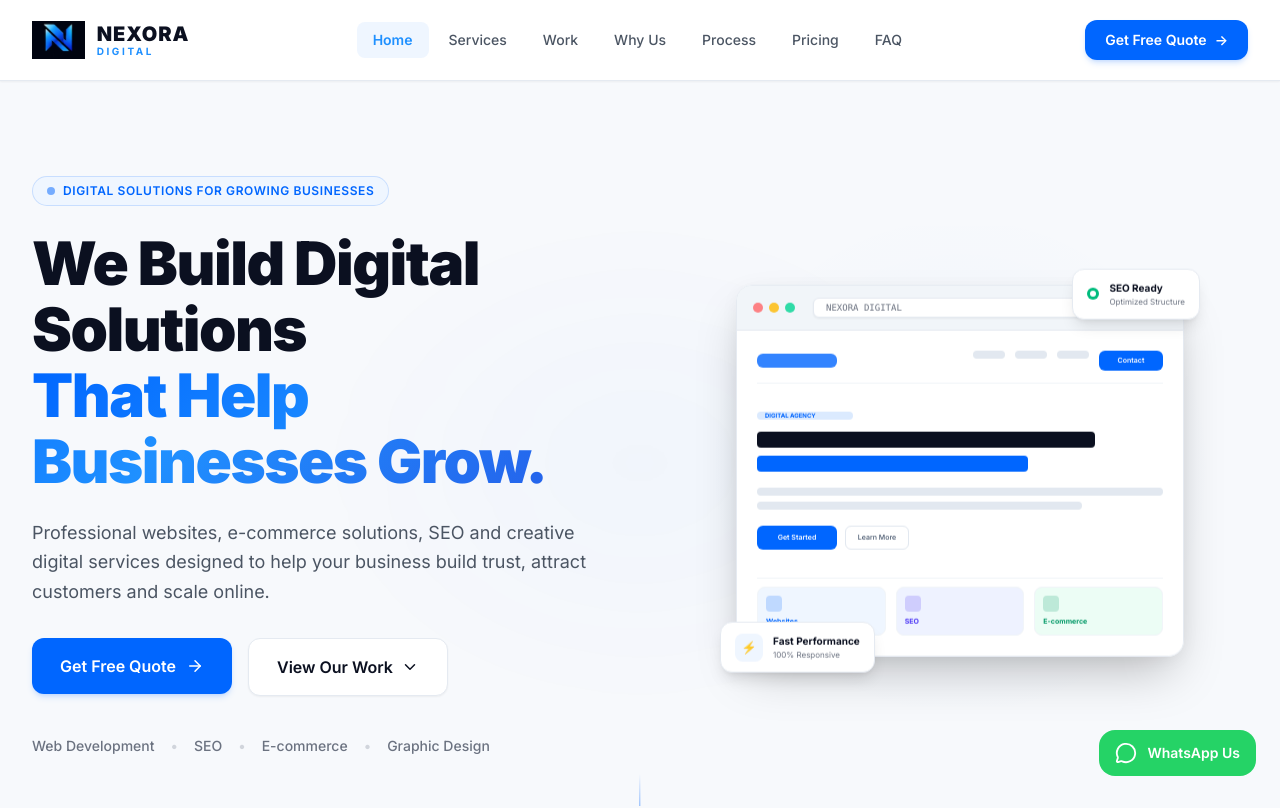
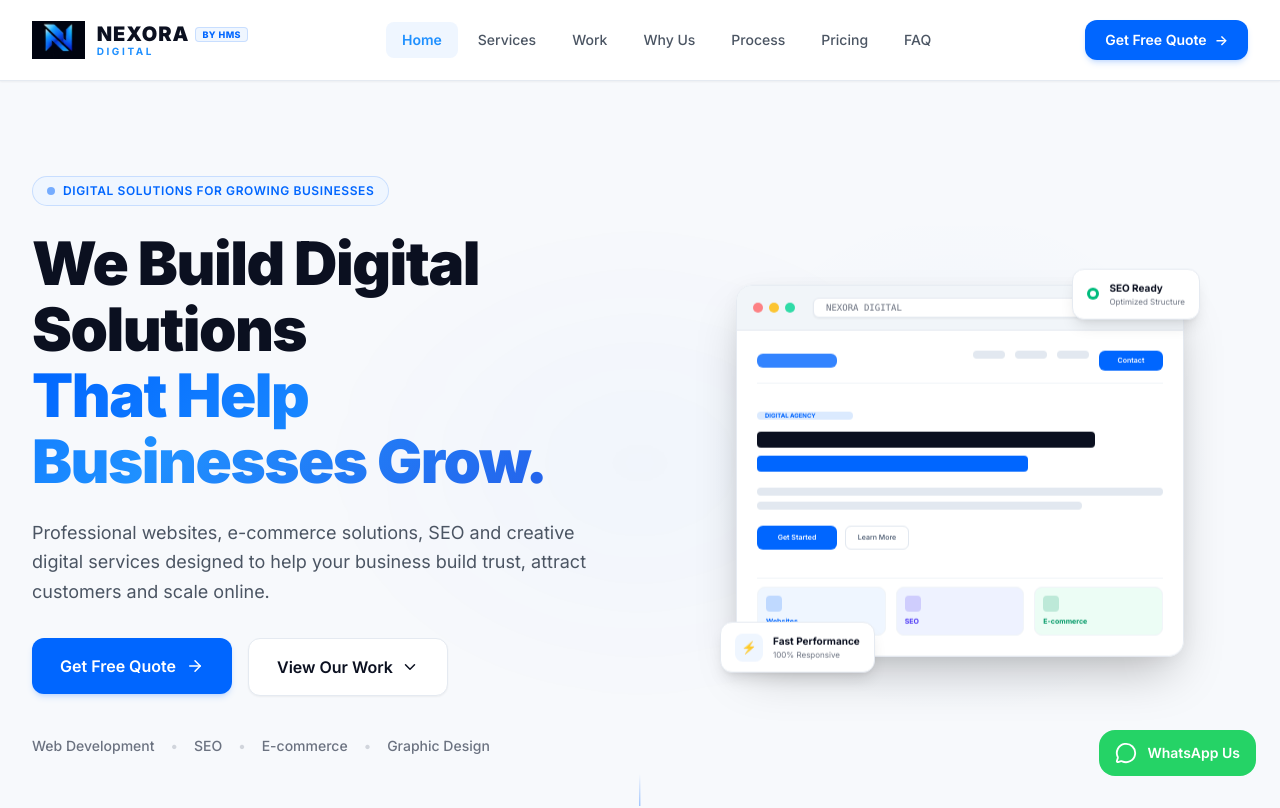
Before and after one commit to saadsa9112-cloud/NEXORA-BUSINESS-SITE, a React (Vite) app: page / in a window 1280 px wide. Shown: the top 808 px of the page. Built offline with nearby package versions, Linux system fonts and the light colour scheme.

Commit message:
feat: update domain to nexorabyhms.netlify.app, email to sales.nexorahms@gmail.com, and establish NEXORA DIGITAL BY HMS brand identity for Hafiz Muhammad Saad

```diff
--- a/index.html
+++ b/index.html
@@ -6,28 +6,29 @@
     <meta name="viewport" content="width=device-width, initial-scale=1.0" />
 
     <!-- Primary Meta Tags -->
-    <title>NEXORA DIGITAL | Web Development, SEO &amp; Digital Solutions</title>
-    <meta name="title" content="NEXORA DIGITAL | Web Development, SEO &amp; Digital Solutions" />
-    <meta name="description" content="NEXORA DIGITAL provides professional website development, WordPress, Shopify, SEO, graphic design, hosting and website maintenance solutions for growing businesses." />
-    <meta name="keywords" content="web development, SEO services, Shopify development, WordPress development, digital agency, website design, graphic design, hosting" />
+    <title>NEXORA DIGITAL by HMS | Web Development, SEO &amp; Digital Solutions</title>
+    <meta name="title" content="NEXORA DIGITAL by HMS | Web Development, SEO &amp; Digital Solutions" />
+    <meta name="description" content="NEXORA DIGITAL by HMS (Hafiz Muhammad Saad) provides professional website development, WordPress, Shopify, SEO, graphic design, hosting and website maintenance solutions." />
+    <meta name="keywords" content="web development, SEO services, Shopify development, WordPress development, digital agency, website design, graphic design, hosting, HMS, Hafiz Muhammad Saad" />
+    <meta name="author" content="Hafiz Muhammad Saad (HMS) - NEXORA DIGITAL" />
     <meta name="robots" content="index, follow" />
     <meta name="language" content="English" />
-    <link rel="canonical" href="https://nexoradigitalsol.com/" />
+    <link rel="canonical" href="https://nexorabyhms.netlify.app/" />
 
     <!-- Open Graph / Facebook -->
     <meta property="og:type" content="website" />
-    <meta property="og:url" content="https://nexoradigitalsol.com/" />
-    <meta property="og:title" content="NEXORA DIGITAL | Web Development, SEO &amp; Digital Solutions" />
-    <meta property="og:description" content="NEXORA DIGITAL provides professional website development, WordPress, Shopify, SEO, graphic design, hosting and website maintenance solutions for growing businesses." />
-    <meta property="og:image" content="https://nexoradigitalsol.com/og-image.jpg" />
-    <meta property="og:site_name" content="NEXORA DIGITAL" />
+    <meta property="og:url" content="https://nexorabyhms.netlify.app/" />
+    <meta property="og:title" content="NEXORA DIGITAL by HMS | Web Development, SEO &amp; Digital Solutions" />
+    <meta property="og:description" content="NEXORA DIGITAL by HMS (Hafiz Muhammad Saad) provides professional website development, WordPress, Shopify, SEO, graphic design, hosting and website maintenance." />
+    <meta property="og:image" content="https://nexorabyhms.netlify.app/og-image.jpg" />
+    <meta property="og:site_name" content="NEXORA DIGITAL by HMS" />
 
     <!-- Twitter -->
     <meta property="twitter:card" content="summary_large_image" />
-    <meta property="twitter:url" content="https://nexoradigitalsol.com/" />
-    <meta property="twitter:title" content="NEXORA DIGITAL | Web Development, SEO &amp; Digital Solutions" />
-    <meta property="twitter:description" content="NEXORA DIGITAL provides professional website development, WordPress, Shopify, SEO, graphic design, hosting and website maintenance solutions for growing businesses." />
-    <meta property="twitter:image" content="https://nexoradigitalsol.com/og-image.jpg" />
+    <meta property="twitter:url" content="https://nexorabyhms.netlify.app/" />
+    <meta property="twitter:title" content="NEXORA DIGITAL by HMS | Web Development, SEO &amp; Digital Solutions" />
+    <meta property="twitter:description" content="NEXORA DIGITAL by HMS (Hafiz Muhammad Saad) provides professional website development, WordPress, Shopify, SEO, graphic design, hosting and website maintenance." />
+    <meta property="twitter:image" content="https://nexorabyhms.netlify.app/og-image.jpg" />
 
     <!-- Fonts -->
     <link rel="preconnect" href="https://fonts.googleapis.com" />
@@ -39,16 +40,19 @@
     {
       "@context": "https://schema.org",
       "@type": "Organization",
-      "name": "NEXORA DIGITAL",
-      "url": "https://nexoradigitalsol.com",
-      "logo": "https://nexoradigitalsol.com/logo.svg",
-      "description": "NEXORA DIGITAL provides professional website development, WordPress, Shopify, SEO, graphic design, hosting and website maintenance solutions for growing businesses.",
-      "email": "hello.nexoradigitals@gmail.com",
+      "name": "NEXORA DIGITAL by HMS",
+      "url": "https://nexorabyhms.netlify.app",
+      "logo": "https://nexorabyhms.netlify.app/logo.svg",
+      "description": "NEXORA DIGITAL by HMS (Hafiz Muhammad Saad) provides professional website development, WordPress, Shopify, SEO, graphic design, hosting and website maintenance solutions.",
+      "email": "sales.nexorahms@gmail.com",
       "telephone": "+92-345-3937195",
+      "founder": {
+        "@type": "Person",
+        "name": "Hafiz Muhammad Saad",
+        "alternateName": "HMS"
+      },
       "sameAs": [
-        "https://www.facebook.com/profile.php?id=61592546954736",
-        "https://instagram.com/nexoradigital",
-        "https://linkedin.com/company/nexoradigital"
+        "https://www.facebook.com/profile.php?id=61592546954736"
       ],
       "contactPoint": {
         "@type": "ContactPoint",
--- a/src/components/About/About.jsx
+++ b/src/components/About/About.jsx
@@ -1,4 +1,4 @@
-import { ArrowRight } from 'lucide-react'
+import { ArrowRight, ShieldCheck, UserCheck } from 'lucide-react'
 import ScrollReveal from '../Motion/ScrollReveal'
 
 const FLOW_STEPS = ['Strategy', 'Design', 'Development', 'Growth']
@@ -9,18 +9,35 @@ export default function About() {
       <div className="max-w-7xl mx-auto px-4 sm:px-6 lg:px-8">
         <div className="max-w-4xl mx-auto">
           {/* Content */}
-          <ScrollReveal variant="fadeUp" className="text-center mb-12">
+          <ScrollReveal variant="fadeUp" className="text-center mb-10">
             <div className="inline-flex items-center gap-2 px-3.5 py-1.5 rounded-full border border-blue-500/20 bg-blue-50 text-[#0066FF] mb-4">
-              <span className="text-xs font-semibold tracking-wider uppercase">About Us</span>
+              <span className="text-xs font-semibold tracking-wider uppercase">About Us • HMS Engineering</span>
             </div>
             <h2 id="about-heading" className="text-3xl sm:text-4xl font-black text-[#0B1020] leading-tight tracking-tight mb-5">
               Digital Solutions Built Around <span className="text-gradient-blue">Your Business.</span>
             </h2>
-            <p className="text-[#4B5563] text-base sm:text-lg leading-relaxed max-w-2xl mx-auto">
-              NEXORA DIGITAL helps startups, small businesses and growing brands establish a
-              professional online presence through modern websites, e-commerce solutions, SEO,
-              creative design and reliable digital support.
+            <p className="text-[#4B5563] text-base sm:text-lg leading-relaxed max-w-2xl mx-auto mb-6">
+              NEXORA DIGITAL (by HMS) is led by <strong>Hafiz Muhammad Saad</strong>, providing startups, small businesses and enterprise clients with custom web engineering, e-commerce, SEO, and ongoing technical excellence.
             </p>
+          </ScrollReveal>
+
+          {/* HMS Founder & Leadership Trust Badge */}
+          <ScrollReveal variant="fadeUp" delay={0.15} className="mb-12">
+            <div className="p-5 sm:p-6 rounded-2xl bg-[#F8FAFC] border border-[#E5EAF1] shadow-xs flex flex-col sm:flex-row items-center justify-between gap-4 max-w-2xl mx-auto">
+              <div className="flex items-center gap-3">
+                <div className="w-11 h-11 rounded-xl bg-blue-50 text-[#0066FF] flex items-center justify-center flex-shrink-0 font-bold border border-blue-100">
+                  <UserCheck size={22} />
+                </div>
+                <div className="text-left">
+                  <span className="text-[10px] font-bold text-[#0066FF] uppercase tracking-wider block">Founder & Lead Engineer</span>
+                  <h3 className="text-base font-bold text-[#0B1020]">Hafiz Muhammad Saad (HMS)</h3>
+                </div>
+              </div>
+              <div className="inline-flex items-center gap-2 px-3 py-1.5 rounded-lg bg-emerald-50 text-emerald-700 border border-emerald-200 text-xs font-semibold">
+                <ShieldCheck size={14} className="text-emerald-600" />
+                <span>Verified Direct Accountability</span>
+              </div>
+            </div>
           </ScrollReveal>
 
           {/* Flow diagram */}
--- a/src/components/Footer/Footer.jsx
+++ b/src/components/Footer/Footer.jsx
@@ -137,7 +137,7 @@ export default function Footer() {
         {/* Bottom bar */}
         <div className="border-t border-white/10 pt-8 flex flex-col sm:flex-row items-center justify-between gap-4">
           <p className="text-[#A7ADBB] text-xs">
-            © 2026 NEXORA DIGITAL. All Rights Reserved.
+            © 2026 NEXORA DIGITAL by HMS (Hafiz Muhammad Saad). All Rights Reserved.
           </p>
           <div className="flex flex-wrap justify-center gap-4 sm:gap-6">
             {LEGAL_LINKS.map((link) => (
--- a/src/components/NexoraBrand/NexoraBrand.jsx
+++ b/src/components/NexoraBrand/NexoraBrand.jsx
@@ -9,7 +9,7 @@ export default function NexoraBrand({ variant = 'navbar', isScrolled = false, cl
       {/* Official Standalone N Icon */}
       <img
         src={nexoraIconMark}
-        alt="NEXORA DIGITAL"
+        alt="NEXORA DIGITAL by HMS"
         className={`w-auto object-contain flex-shrink-0 ${
           isFooter ? 'h-12 sm:h-14' : 'h-[38px]'
         }`}
@@ -19,7 +19,8 @@ export default function NexoraBrand({ variant = 'navbar', isScrolled = false, cl
 
       {/* Official HTML/CSS Wordmark */}
       <div className="flex flex-col justify-center leading-none">
-        {/* NEXORA - Uppercase Text (#0B1020 on Top Light Navbar, #FFFFFF on Scrolled Dark Navbar & Footer) */}
+        <div className="flex items-center gap-1.5">
+          {/* NEXORA - Uppercase Text */}
           <span
             className={`font-black tracking-wider uppercase font-sans transition-colors duration-300 ${
               isDarkNavbar ? 'text-white' : 'text-[#0B1020]'
@@ -30,6 +31,18 @@ export default function NexoraBrand({ variant = 'navbar', isScrolled = false, cl
           >
             NEXORA
           </span>
+
+          {/* BY HMS Tag */}
+          <span
+            className={`font-extrabold uppercase px-1.5 py-0.5 rounded text-[8px] sm:text-[9px] tracking-wider transition-colors duration-300 ${
+              isDarkNavbar
+                ? 'bg-[#1F90FF]/15 text-[#1F90FF] border border-[#1F90FF]/30'
+                : 'bg-blue-50 text-[#0066FF] border border-blue-500/20'
+            }`}
+          >
+            BY HMS
+          </span>
+        </div>
 
         {/* DIGITAL - Uppercase Electric Blue Spaced Text */}
         <span
--- a/src/data/siteData.js
+++ b/src/data/siteData.js
@@ -355,11 +355,11 @@ export const FAQ_ITEMS = [
 export const CONTACT = {
   phone: '0345-3937195',
   whatsapp: '923453937195',
-  email: 'hello.nexoradigitals@gmail.com',
-  domain: 'nexoradigitalsol.com',
+  email: 'sales.nexorahms@gmail.com',
+  domain: 'nexorabyhms.netlify.app',
   facebook: 'https://www.facebook.com/profile.php?id=61592546954736',
   whatsappMessage: encodeURIComponent(
-    "Hello NEXORA DIGITAL, I'm interested in your services and would like to discuss my project."
+    "Hello NEXORA DIGITAL (by HMS), I'm interested in your services and would like to discuss my project."
   ),
 }
 
```
Also changed, not shown: public/robots.txt, 1 other file (tests, documents, lock files or other folders). Lines whose indentation alone changed are shown as unchanged.
